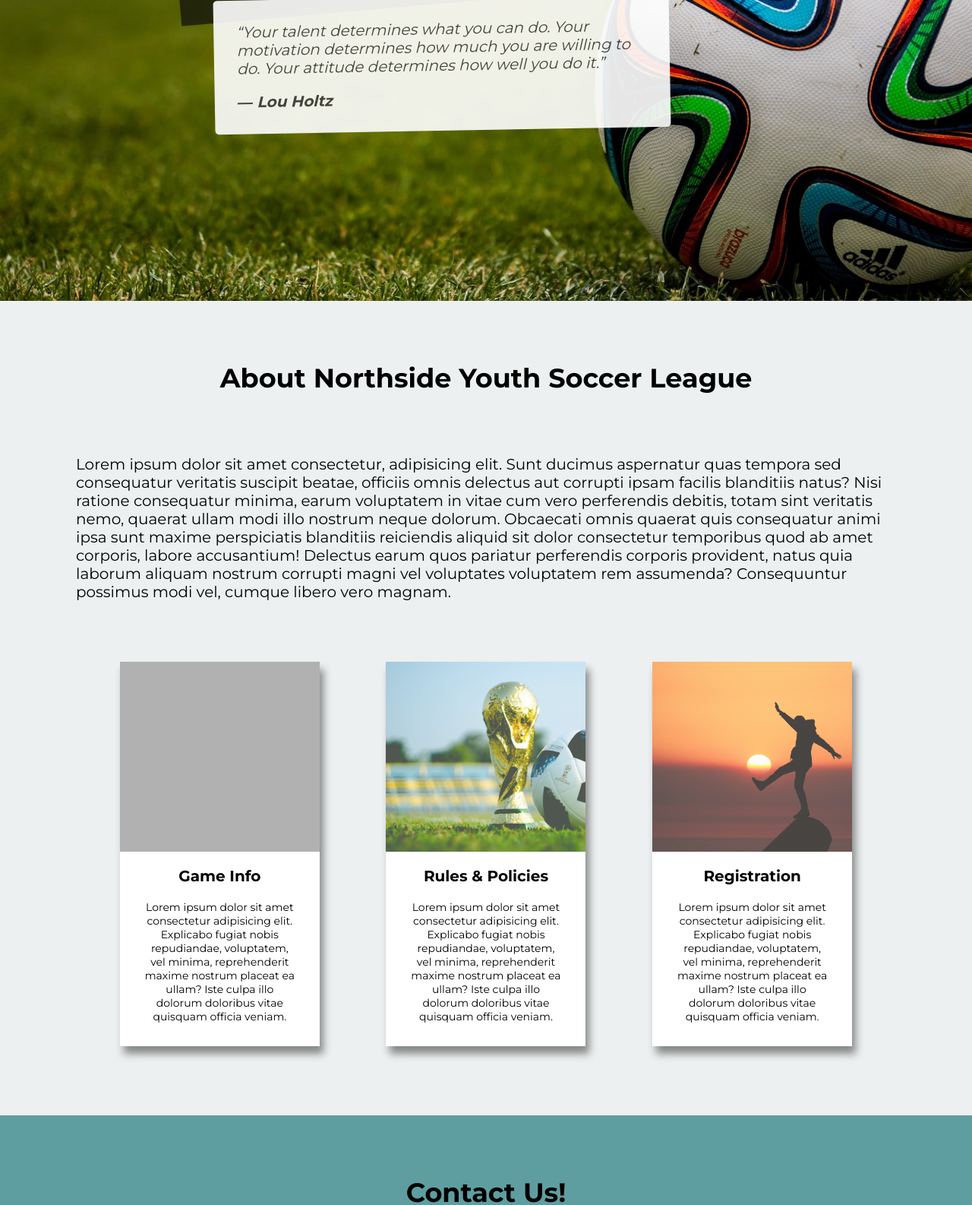
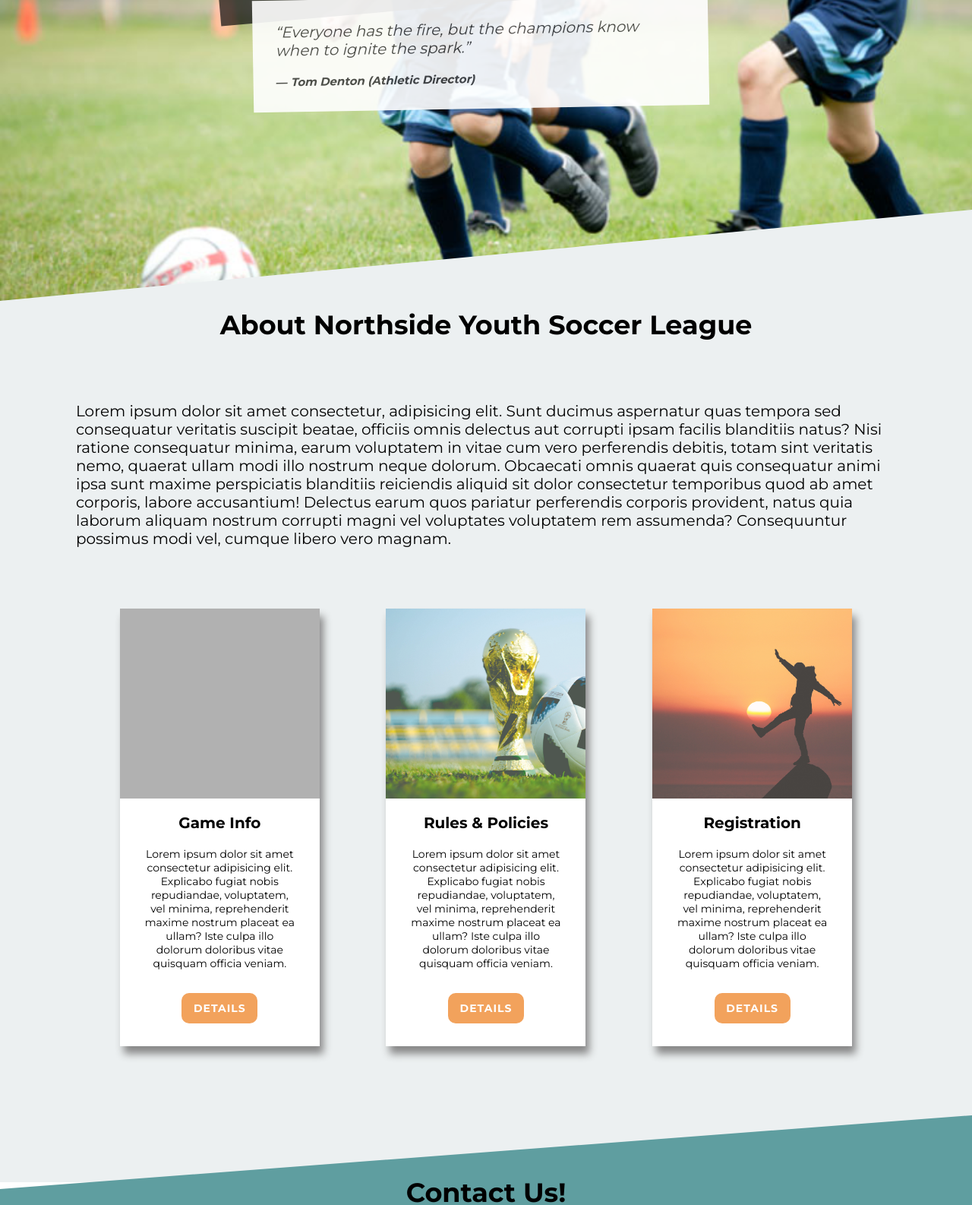
Before and after one commit to ZoltanSzokodi/Ubiqum-SoccerLeague, a plain HTML site: page index.html in a window 1280 px wide. Shown: the part 404-1990 px from the top of the page at 76% size. Drawn offline with Linux system fonts and the light colour scheme; grey boxes are pictures that could not be loaded.

Commit message:
Clip-path polygon, card buttons

```diff
--- a/index.html
+++ b/index.html
@@ -51,16 +51,15 @@
     </nav>
 
     <div class="showcase">
-      <div class="showcase-image">
+      <div class="showcase-logo">
         <img src="./img/nysl_logo.png">
       </div>
       <div class="showcase-title">
         <h1>Welcome to Northside Youth Soccer League!</h1>
       </div>
       <div class="showcase-quote">
-        <p>“Your talent determines what you can do. Your motivation determines how much you are willing to do. Your
-          attitude determines how well you do it.”
-          <span>― Lou Holtz</span></p>
+        <p>“Everyone has the fire, but the champions know when to ignite the spark.”
+          <span>― Tom Denton (Athletic Director)</span></p>
       </div>
     </div>
 
@@ -85,6 +84,11 @@
               vel minima, reprehenderit maxime nostrum placeat ea ullam? Iste culpa illo dolorum doloribus vitae
               quisquam officia veniam.</p>
           </div>
+          <a href="#">
+            <div class="about-card-button">
+              <span>DETAILS</span>
+            </div>
+          </a>
         </div>
 
         <div class="about-card">
@@ -95,6 +99,11 @@
               vel minima, reprehenderit maxime nostrum placeat ea ullam? Iste culpa illo dolorum doloribus vitae
               quisquam officia veniam.</p>
           </div>
+          <a href="#">
+            <div class="about-card-button">
+              <span>DETAILS</span>
+            </div>
+          </a>
         </div>
 
         <div class="about-card">
@@ -105,6 +114,11 @@
               vel minima, reprehenderit maxime nostrum placeat ea ullam? Iste culpa illo dolorum doloribus vitae
               quisquam officia veniam.</p>
           </div>
+          <a href="#">
+            <div class="about-card-button">
+              <span>DETAILS</span>
+            </div>
+          </a>
         </div>
       </div>
     </div>
--- a/styles/main.css
+++ b/styles/main.css
@@ -94,6 +94,7 @@ html {
 } */
 
 /* NAVBAR HAMBURGER ANIMATION */
+
 .menu li a {
   text-decoration: none;
   font-family: inherit;
@@ -133,7 +134,7 @@ html {
   transition: opacity .4s ease .4s;
 }
 .outer-menu .checkbox-toggle:hover + .hamburger {
-  box-shadow: inset 0 0 10px rgba(0,0,0,0.1);
+  box-shadow: inset 0 1px 1px 30px rgba(0,0,0,0.1);
 }
 .outer-menu .checkbox-toggle:checked:hover + .hamburger > div {
   transform: rotate(225deg);
@@ -147,7 +148,6 @@ html {
   height: 6rem;
   padding: .5em 1em;
   background: white;
-  /* border-radius: 0 .12em .12em 0; */
   border-radius: 5px;
   cursor: pointer;
   transition: box-shadow .4s ease;
@@ -199,8 +199,6 @@ html {
 .outer-menu .menu > div {
   width: 200vw;
   height: 200vw;
-  /* color: #FEFEFE; */
-  /* background: rgba(41,98,255,0.97); */
   background-color: #F2F2F2;
   border-radius: 50%;
   transition: all .4s ease;
@@ -269,11 +267,12 @@ html {
   grid-row-start: 1;
   grid-row-end: 101;
   position: relative;
-  background-image: url(../img/show.jpeg);
+  background-image: url(../img/design2_image1.jpg);
   background-size: cover;
   /* filter: grayscale(70%); */
   filter: contrast(100%);
   transition: .5s ease-in-out;
+  clip-path: polygon(0 0, 100% 0, 100% 85vh, 0 100%);
 }
 
 .showcase:hover {
@@ -281,21 +280,21 @@ html {
   filter: contrast(130%);
 }
 
-.showcase-image {
+.showcase-logo {
   position: absolute;
   top: 15%;
   left: 3%;
   height: 20rem;
 }
 
-.showcase-image img {
+.showcase-logo img {
   height: 100%;
 }
 
 .showcase-title {
   position: absolute;
   top: 28%;
-  left: 18%;
+  left: 22%;
   width: 80rem;
   display: flex;
   flex-direction: column;
@@ -318,7 +317,7 @@ html {
 .showcase-quote {
   position: absolute;
   top: 50%;
-  left: 22%;
+  left: 26%;
   padding: 3rem;
   width: 60rem;
   font-family: 'Montserrat', sans-serif;
@@ -328,11 +327,11 @@ html {
   background-color: white;
   opacity: 0.9;
   transform: rotate(-1deg);
-  border-radius: 5px;
 }
 
 .showcase-quote span {
   font-weight: bold;
+  font-size: 1.5rem;
   display: block;
   padding-top: 2rem;
 }
@@ -342,8 +341,8 @@ html {
 .about-container {
   grid-column-start: 1;
   grid-column-end: 13;
-  grid-row-start: 101;
-  grid-row-end: 235;
+  grid-row-start: 86;
+  grid-row-end: 246;
   background-color: #ecf0f1;
   display: flex;
   flex-direction: column;
@@ -351,6 +350,7 @@ html {
 }
 
 .about-container h2 {
+  margin-top: 5rem;
   padding: 8rem;
   font-size: 3.5rem;
 }
@@ -380,8 +380,8 @@ html {
 }
 
 .about-card:hover {
-  transform: scale(1.02);
-  box-shadow: 5px 10px 10px #888888;
+  transform: scale(1.015);
+  box-shadow: 5px 10px 15px #888888;
 }
 
 .about-card-image_1 {
@@ -419,10 +419,37 @@ html {
   font-size: 1.4rem;
   padding: 0 3rem 3rem;
 }
+.about-card a {
+  align-self: center;
+  text-decoration: none;
+}
+
+.about-card-button {
+  display: flex;
+  align-items: center;
+  justify-content: center;
+  background-color: #F2A25C;
+  color: white;
+  font-size: 1.4rem;
+  font-weight: bold;
+  letter-spacing: .1rem;
+  height: 4rem;
+  width: 10rem;
+  margin-bottom: 3rem;
+  cursor: pointer;
+  border-radius: 1rem;
+  transition: .2s ease-in-out;
+}
+
+.about-card-button:hover {
+  background-color: #F2DAAC;
+  color: white;
+}
 
 /* CONTACT SECTION */
 
 .contact-container {
+  clip-path: polygon(0% 12%, 100% 0%, 100% 0%, 100% 100%, 0% 100%, 0% 75%);
   grid-column-start: 1;
   grid-column-end: 13;
   grid-row-start: 235;
```
Also changed, not shown: img/design2_image1.jpg (added).
